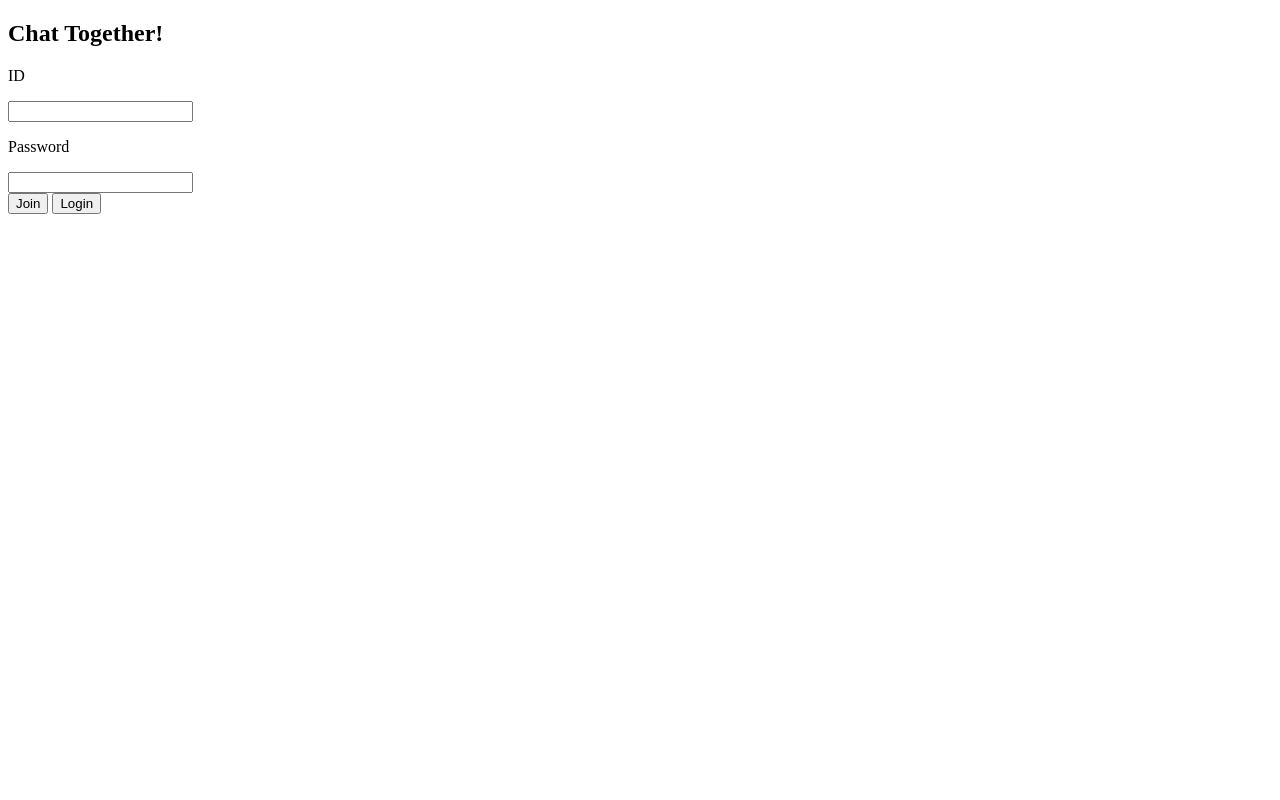
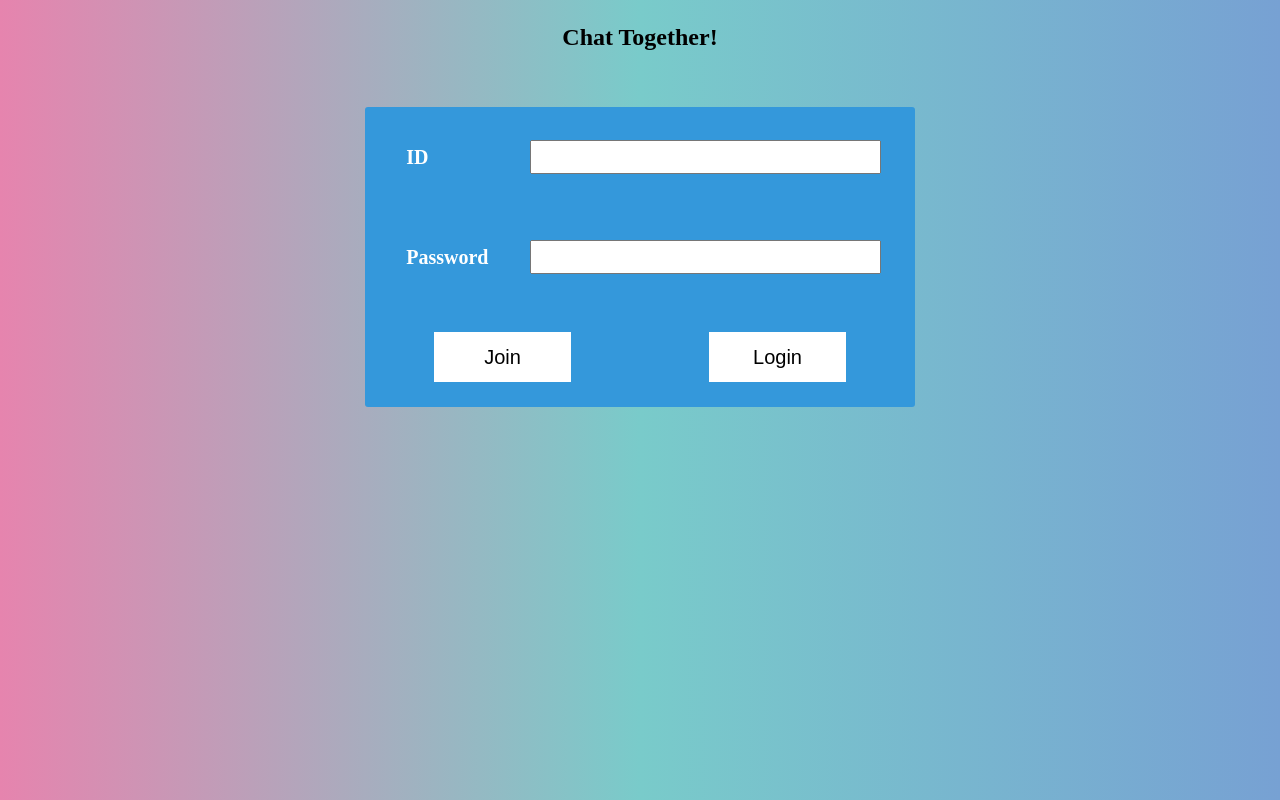
Before and after one commit to fed-gren/Web-Chatting, a website: page index.html in a window 1280 px wide. Drawn offline with Linux system fonts and the light colour scheme.

Commit message:
add: index page css
- 로그인 화면 css 작성

```diff
--- a/index.html
+++ b/index.html
@@ -2,6 +2,7 @@
 <html>
   <head>
     <title>Chat Together!</title>
+    <link rel="stylesheet" href="./styles/index.css">
   </head>
   <body>
     <section id="index_title">
--- /dev/null
+++ b/styles/index.css
@@ -0,0 +1,88 @@
+* {
+  margin: 0;
+  padding: 0;
+}
+
+html,
+body {
+  width: 100%;
+  height: 100%;
+}
+
+body {
+  background: #77a1d3; /* fallback for old browsers */
+  background: -webkit-linear-gradient(
+    to right,
+    #e684ae,
+    #79cbca,
+    #77a1d3
+  ); /* Chrome 10-25, Safari 5.1-6 */
+  background: linear-gradient(
+    to right,
+    #e684ae,
+    #79cbca,
+    #77a1d3
+  ); /* W3C, IE 10+/ Edge, Firefox 16+, Chrome 26+, Opera 12+, Safari 7+ */
+}
+
+#index_title h1 {
+  text-align: center;
+  padding: 1em 0;
+}
+
+#login {
+  background-color: #3498db;
+  width: 550px;
+  height: 300px;
+  margin: 2em auto 0;
+  display: grid;
+  grid-template-columns: 550px;
+  grid-template-rows: 200px 100px;
+  border-radius: 3px;
+}
+
+#login > #login_input_forms {
+  display: grid;
+  grid-template-columns: 30% 70%;
+  grid-template-rows: 50% 50%;
+}
+
+#login_input_forms > p {
+  width: 50%;
+  height: 50%;
+  margin: auto;
+  text-align: left;
+  line-height: 50px;
+  font-size: 20px;
+  font-weight: bold;
+  color: white;
+}
+#login_input_forms > input {
+  width: 90%;
+  height: 30%;
+  margin: auto 0;
+  font-size: 20px;
+}
+
+#login > #login_buttons {
+  display: grid;
+  grid-template-columns: 50% 50%;
+}
+
+#login_buttons > button,
+#login_buttons > input[type=submit] {
+  border: none;
+  width: 50%;
+  height: 50%;
+  margin: auto;
+  background-color: white;
+  font-size: 20px;
+}
+
+#login_buttons > button:active {
+  background-color: gray;
+}
+
+#login_buttons > input[type=submit]:active {
+  background-color: gray;
+}
```
